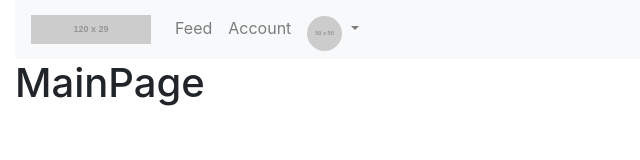
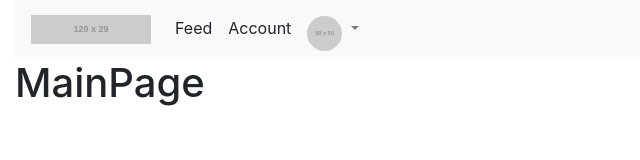
Before and after one commit to awave1/readme-platform, a React (Create React App) app in the folder app/: page / in a window 1280 px wide. Shown: the top 160 px of the page, without its empty margins (0-640 px from the left). Built offline with nearby package versions, Linux system fonts and the light colour scheme.

Commit message:
refactor nav links to use router links

```diff
--- a/app/src/components/Toolbar/Toolbar.js
+++ b/app/src/components/Toolbar/Toolbar.js
@@ -34,7 +34,7 @@ class Toolbar extends Component {
     render() {
       return (
         <div>
-          <Navbar color="light" light expand="md">
+          <Navbar color="light" light expand="md" className="mr-auto">
 
             <NavbarBrand href="/">
                 <img src="http://placehold.it/120x29?text=Logo" className="d-inline-block align-top" alt="readMe logo"/>
@@ -46,25 +46,28 @@ class Toolbar extends Component {
 
               <Nav className="mr" navbar>
                 <NavItem>
-                  <NavLink href="/feed">Feed</NavLink>
+                  <NavLink>
+                    <Link style={{color:'#212529'}} to="/feed">Feed</Link>
+                  </NavLink>
                 </NavItem>
                 <NavItem>
-                  <NavLink href="/account">Account</NavLink>
+                  <NavLink href="/account">
+                    <Link style={{color:'#212529'}} to="/account">Account</Link>
+                  </NavLink>
                 </NavItem>
 
                 <UncontrolledDropdown nav inNavbar>
-
                   <DropdownToggle nav caret>
                     <img src="http://placehold.it/50x50?text=Picture" className="profile-picture" alt="profile" />
                   </DropdownToggle>
 
                   <DropdownMenu >
-                  <DropdownItem href="/account">
-                    Profile
+                    <DropdownItem>
+                      <Link style={{color:'#212529'}} to="/account">Profile</Link>
                     </DropdownItem>
 
                     <DropdownItem>
-                    Settings
+                      <Link style={{color:'#212529'}} to="/settings">Settings</Link>
                     </DropdownItem>
 
                     <DropdownItem divider />
```
Lines whose indentation alone changed are shown as unchanged.
